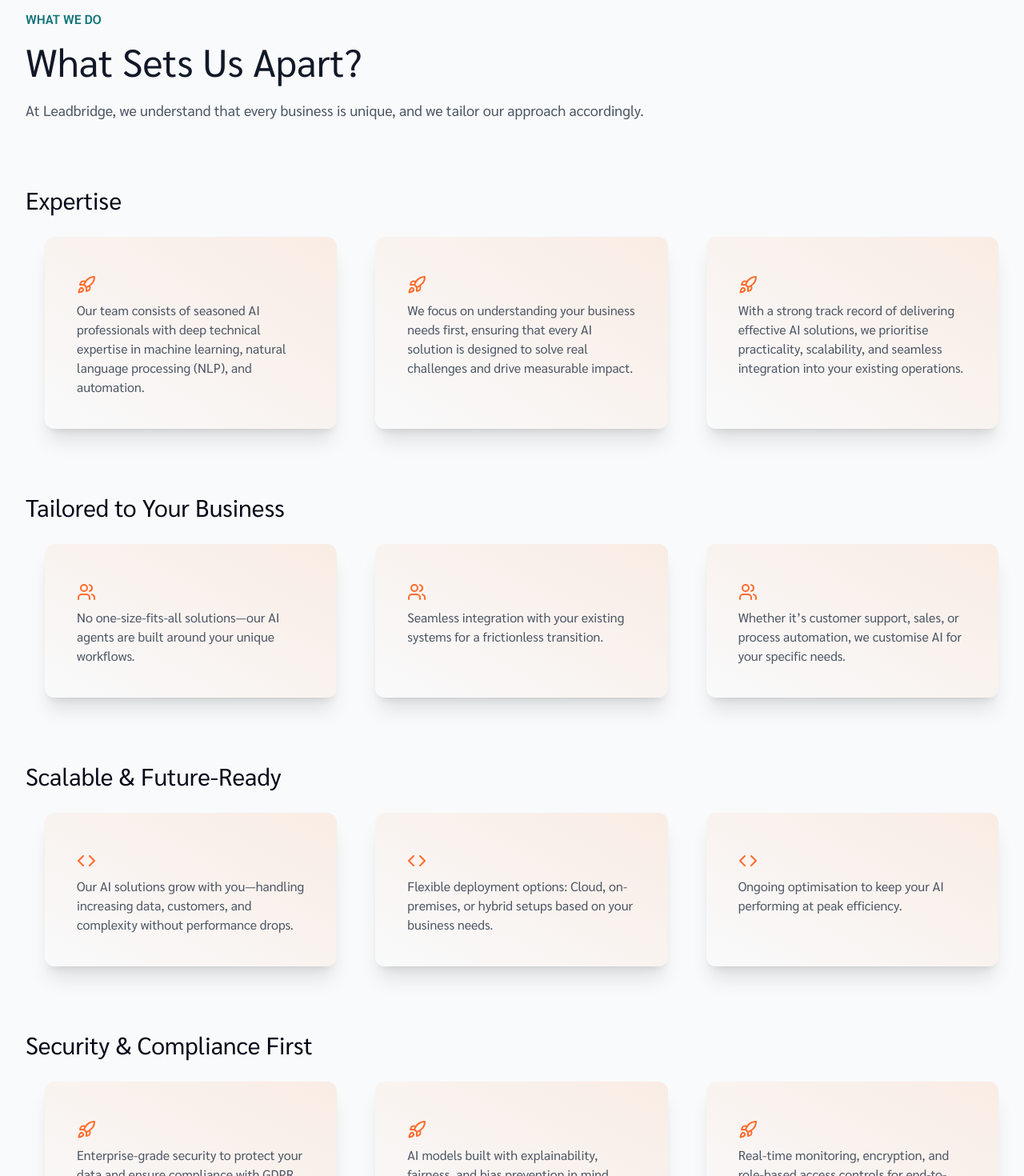
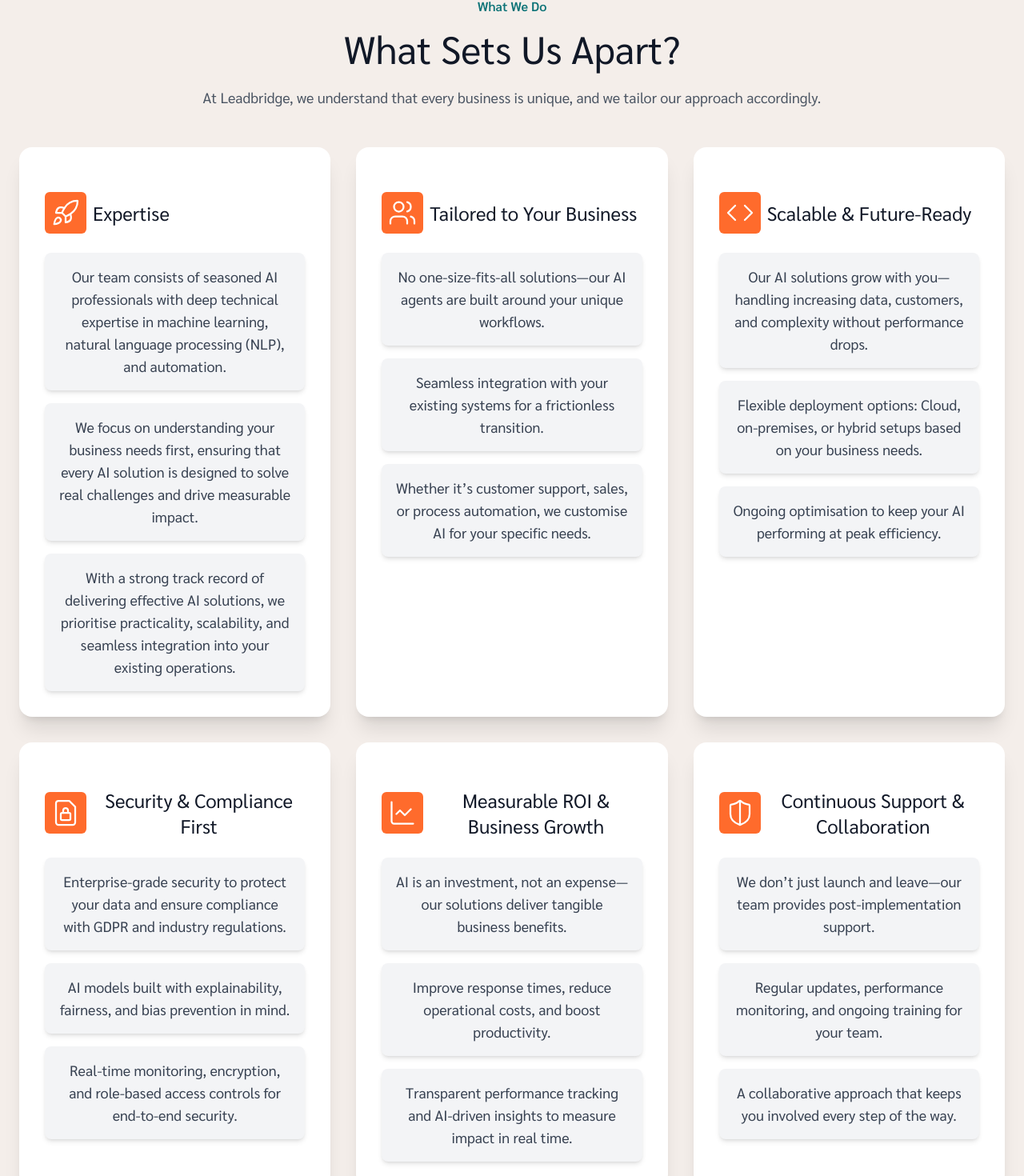
Before and after one commit to swethadurai/leadbridge, a React (Vite) app: page /about in a window 1280 px wide. Shown: the part 700-2170 px from the top of the page at 80% size. Built offline with nearby package versions, Linux system fonts and the light colour scheme.

Commit message:
new sectioon

```diff
--- a/src/components/about/about-mission.tsx
+++ b/src/components/about/about-mission.tsx
@@ -1,87 +1,76 @@
 import React from "react";
-import { Users, Target, Lightbulb, Award, Rocket, Code, Globe, Shield, Heart, Dot } from 'lucide-react';
+import { Users, Rocket, Code,Dot , ChartLine, FileLock, ShieldHalf } from 'lucide-react';
 import { motion } from "framer-motion";
 
 const cardData = [
-  {
-    icon: <Rocket className="w-18 h-10 text-[#FF6B2C]" />,
-    title: "Expertise",
-    description1: "Our team consists of seasoned AI professionals with deep technical expertise in machine learning, natural language processing (NLP), and automation.",
-    description2:"We focus on understanding your business needs first, ensuring that every AI solution is designed to solve real challenges and drive measurable impact.",
-    description3:"With a strong track record of delivering effective AI solutions, we prioritise practicality, scalability, and seamless integration into your existing operations."
-  },
-  {
-    icon: <Users className="w-18 h-10 text-[#FF6B2C]" />,
-    title: "Tailored to Your Business",
-    description1: "No one-size-fits-all solutions—our AI agents are built around your unique workflows.",
-    description2:"Seamless integration with your existing systems for a frictionless transition.",
-    description3:"Whether it’s customer support, sales, or process automation, we customise AI for your specific needs."
-  },
-  {
-    icon: <Code className="w-18 h-10 text-[#FF6B2C]" />,
-    title: "Scalable & Future-Ready",
-    description1: "Our AI solutions grow with you—handling increasing data, customers, and complexity without performance drops.",
-    description2:"Flexible deployment options: Cloud, on-premises, or hybrid setups based on your business needs.",
-    description3:"Ongoing optimisation to keep your AI performing at peak efficiency."
-  },
-  {
-    icon: <Rocket className="w-18 h-10 text-[#FF6B2C]" />,
-    title: "Security & Compliance First",
-    description1: "Enterprise-grade security to protect your data and ensure compliance with GDPR and industry regulations.",
-    description2:"AI models built with explainability, fairness, and bias prevention in mind.",
-    description3:"Real-time monitoring, encryption, and role-based access controls for end-to-end security."
-  },
-  {
-    icon: <Users className="w-18 h-10 text-[#FF6B2C]" />,
-    title: "Measurable ROI & Business Growth",
-    description1: "AI is an investment, not an expense—our solutions deliver tangible business benefits.",
-    description2:"Improve response times, reduce operational costs, and boost productivity.",
-    description3:"Transparent performance tracking and AI-driven insights to measure impact in real time."
-  },
-  {
-    icon: <Code className="w-18 h-10 text-[#FF6B2C]" />,
-    title: "Continuous Support & Collaboration",
-    description1: "We don’t just launch and leave—our team provides post-implementation support.",
-    description2:"Regular updates, performance monitoring, and ongoing training for your team.",
-    description3:"A collaborative approach that keeps you involved every step of the way."
-  }
+  { icon: <Rocket className="w-9 h-9 text-white" strokeWidth={1.5} />, title: "Expertise", descriptions: [
+      "Our team consists of seasoned AI professionals with deep technical expertise in machine learning, natural language processing (NLP), and automation.",
+      "We focus on understanding your business needs first, ensuring that every AI solution is designed to solve real challenges and drive measurable impact.",
+      "With a strong track record of delivering effective AI solutions, we prioritise practicality, scalability, and seamless integration into your existing operations."
+  ]},
+  { icon: <Users className="w-9 h-9 text-white" strokeWidth={1.5}/>, title: "Tailored to Your Business", descriptions: [
+      "No one-size-fits-all solutions—our AI agents are built around your unique workflows.",
+      "Seamless integration with your existing systems for a frictionless transition.",
+      "Whether it’s customer support, sales, or process automation, we customise AI for your specific needs."
+  ]},
+  { icon: <Code className="w-9 h-9 text-white" strokeWidth={1.5} />, title: "Scalable & Future-Ready", descriptions: [
+      "Our AI solutions grow with you—handling increasing data, customers, and complexity without performance drops.",
+      "Flexible deployment options: Cloud, on-premises, or hybrid setups based on your business needs.",
+      "Ongoing optimisation to keep your AI performing at peak efficiency."
+  ]},
+  { icon: <FileLock className="w-9 h-9 text-white" strokeWidth={1.5} />, title: "Security & Compliance First", descriptions: [
+      "Enterprise-grade security to protect your data and ensure compliance with GDPR and industry regulations.",
+      "AI models built with explainability, fairness, and bias prevention in mind.",
+      "Real-time monitoring, encryption, and role-based access controls for end-to-end security."
+  ]},
+  { icon: <ChartLine className="w-9 h-9 text-white" strokeWidth={1.5} />, title: "Measurable ROI & Business Growth", descriptions: [
+      "AI is an investment, not an expense—our solutions deliver tangible business benefits.",
+      "Improve response times, reduce operational costs, and boost productivity.",
+      "Transparent performance tracking and AI-driven insights to measure impact in real time."
+  ]},
+  { icon: <ShieldHalf className="w-9 h-9 text-white" strokeWidth={1.5}/>, title: "Continuous Support & Collaboration", descriptions: [
+      "We don’t just launch and leave—our team provides post-implementation support.",
+      "Regular updates, performance monitoring, and ongoing training for your team.",
+      "A collaborative approach that keeps you involved every step of the way."
+  ]}
 ];
 
 function Aboutmission() {
   return (
-    <div className="bg-gray-50 py-20">
-      <div className="max-w-7xl mx-auto px-4 sm:px-6 lg:px-8">
+    <div className="bg-gradient-to-r bg-[#F4EEEA] py-16 text-black">
+      <div className="max-w-7xl mx-auto px-6">
         <motion.div
           initial={{ opacity: 0, y: 20 }}
           whileInView={{ opacity: 1, y: 0 }}
           transition={{ duration: 0.5 }}
-          className="mb-16"
+          className="text-center mb-12"
         >
-          <h2 className="text-[#0D7377] font-semibold mb-4">WHAT WE DO</h2>
-          <h1 className="text-4xl md:text-5xl font-normal text-gray-900 mb-6">
-          What Sets Us Apart?
-
-          </h1>
-          <p className="text-md sm:text-lg text-gray-600">
+          <h2 className="text-[#0D7377] font-semibold mb-4">What We Do</h2>
+          <h1 className="text-2xl sm:text-4xl md:text-5xl font-normal text-gray-900 mb-6">What Sets Us Apart?</h1>
+          <p className="text-gray-600 mb-6 text-md sm:text-lg">
             At Leadbridge, we understand that every business is unique, and we tailor our approach accordingly.
           </p>
         </motion.div>
-        <div className=" ">
+
+        <div className="grid md:grid-cols-2 lg:grid-cols-3 gap-8">
           {cardData.map((card, index) => (
             <motion.div
               key={index}
               initial={{ opacity: 0, y: 20 }}
               whileInView={{ opacity: 1, y: 0 }}
               transition={{ duration: 0.5, delay: index * 0.2 }}
-              className="relative flex items-top space-x-6 flex-col mt-20"
+              className="bg-white text-gray-900 shadow-xl rounded-2xl p-8 flex flex-col items-center text-center transform hover:scale-105 transition-all duration-300"
             >
-          <h3 className="text-3xl font-normal mb-4">{card.title}</h3>
-              <div className="grid md:grid-cols-3 gap-12">
+              <div className="flex  w-[100%] items-center m-6">
+              <div className="bg-[#FF6B2C] p-2 rounded-md ">{card.icon}</div>
+              <h3 className="text-2xl foont-bold   ml-2">{card.title}</h3>
+              </div>
 
-                <p className="text-gray-600 flex flex-col mt-3 bg-gradient-to-bl from-[#FE701A]/10 to-transparent p-10 rounded-xl shadow-xl "> <span className="mr-3">{card.icon}</span>{card.description1}</p>
-                <p className="text-gray-600 flex flex-col mt-3 bg-gradient-to-bl from-[#FE701A]/10 to-transparent p-10 rounded-xl shadow-xl "> <span className="mr-3">{card.icon}</span>{card.description2}</p>
-                <p className="text-gray-600 flex flex-col mt-3 bg-gradient-to-bl from-[#FE701A]/10 to-transparent p-10 rounded-xl shadow-xl "> <span className="mr-3">{card.icon}</span>{card.description3}</p>
-              </div>
+              <ul className="text-gray-700 text-md space-y-4">
+                {card.descriptions.map((desc, idx) => (
+                 <li key={idx} className="bg-gray-100 p-4 rounded-lg shadow-md text-center text-md sm:text-lg "> {desc}</li>
+                ))}
+              </ul>
             </motion.div>
           ))}
         </div>
```
